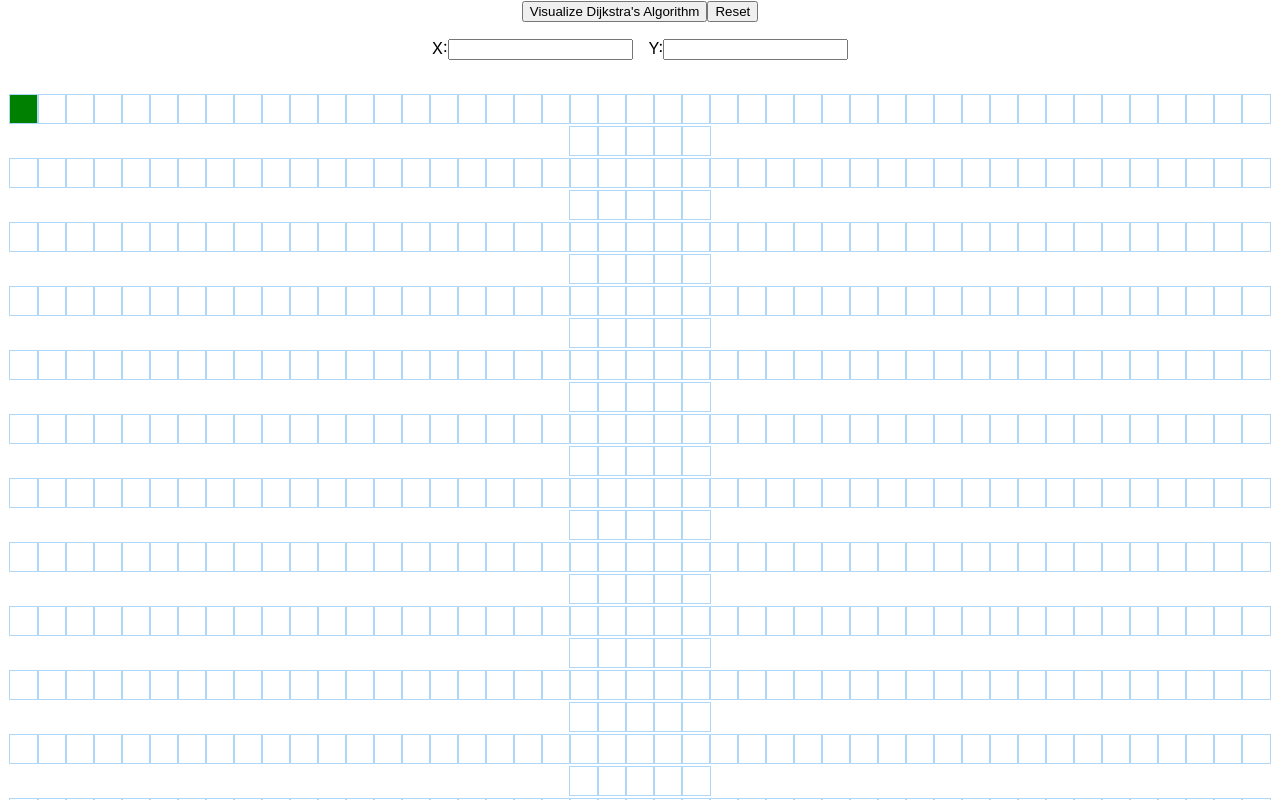
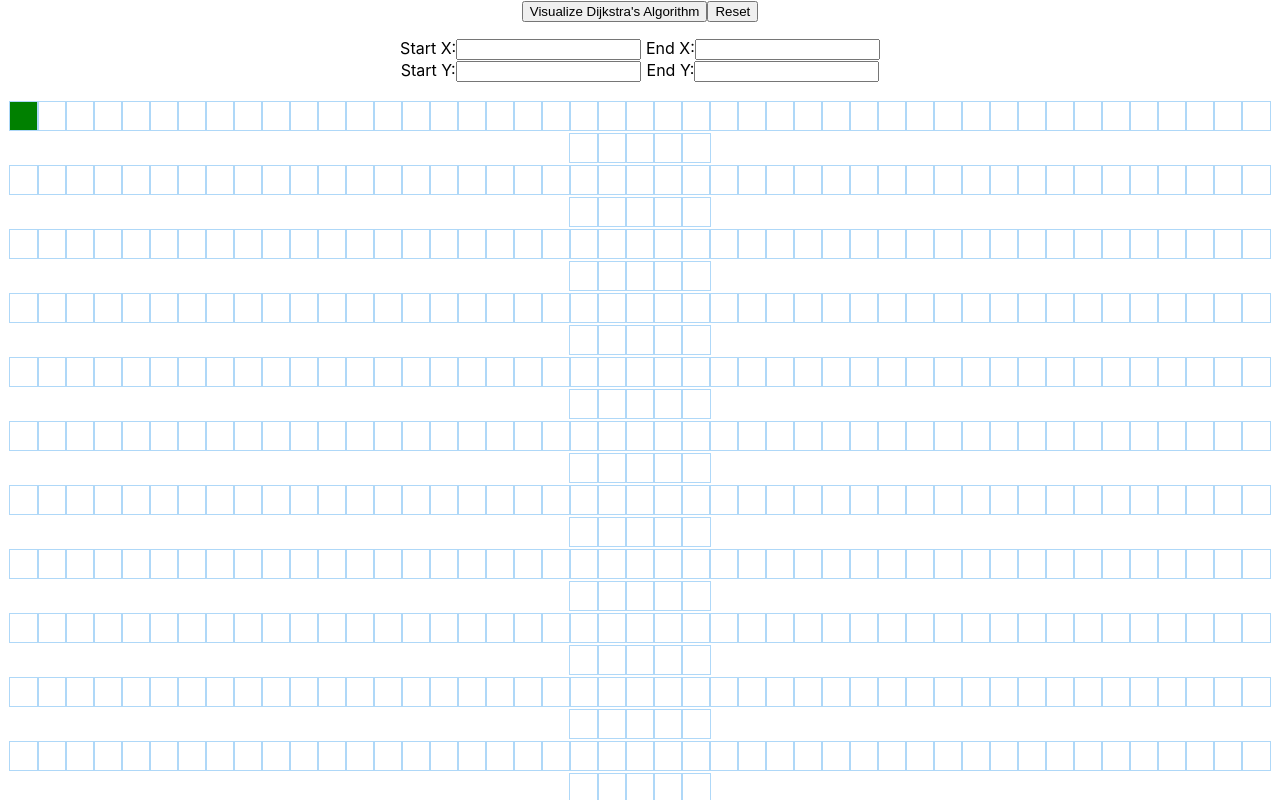
Before and after one commit to clementmihailescu/Pathfinding-Visualizer-Tutorial, a React (Create React App) app: page / in a window 1280 px wide. Shown: the top 800 px of the page. Built offline with nearby package versions, Linux system fonts and the light colour scheme.

Commit message:
add end node state

```diff
--- a/src/PathfindingVisualizer/Node/Node.css
+++ b/src/PathfindingVisualizer/Node/Node.css
@@ -64,16 +64,16 @@
 @keyframes shortestPath {
   0% {
     transform: scale(0.6);
-    background-color: black;
+    background-color: turquoise;
   }
 
   50% {
     transform: scale(1.2);
-    background-color: black;
+    background-color: turquoise;
   }
 
   100% {
     transform: scale(1);
-    background-color: black;
+    background-color: turquoise;
   }
 }
--- a/src/PathfindingVisualizer/PathfindingVisualizer.css
+++ b/src/PathfindingVisualizer/PathfindingVisualizer.css
@@ -1,5 +1,5 @@
 .grid {
-  margin: 35px 0 0;
+  margin: 20px 0 0;
 }
 
 .inlineInput {
@@ -8,6 +8,9 @@
   margin: 1em;
 }
 
-.labelY {
-  margin-left: 1em;
+.labelStartY {
+  margin-right: 0.3em;
 }
+.labelStartX {
+  margin-right: 0.3em;
+}
--- a/src/PathfindingVisualizer/PathfindingVisualizer.jsx
+++ b/src/PathfindingVisualizer/PathfindingVisualizer.jsx
@@ -4,9 +4,6 @@ import {dijkstra, getNodesInShortestPathOrder} from '../algorithms/dijkstra';
 
 
 import './PathfindingVisualizer.css';
-
-const FINISH_NODE_ROW = 19;
-const FINISH_NODE_COL = 49;
 
 
 export default class PathfindingVisualizer extends Component {
@@ -17,6 +14,8 @@ export default class PathfindingVisualizer extends Component {
       mouseIsPressed: false,
       startNodeY: 0,
       startNodeX:0,
+      endNodeY: 19,
+      endNodeX: 49,
     }
     this.handleChange = this.handleChange.bind(this);
     createNode = createNode.bind(this);
@@ -70,17 +69,31 @@ export default class PathfindingVisualizer extends Component {
     }
   }
   handleChange() {
-    let inputX = (document.getElementById("myInputX").value);
-    let inputY = (document.getElementById("myInputY").value);
-    if ( isNaN(inputX) === true || inputX > 49 || inputX < 0) {
-      return inputX = 0;
+    let startPutX = (document.getElementById("myStartInputX").value);
+    let startPutY = (document.getElementById("myStartInputY").value);
+    let endPutX = (document.getElementById("myEndInputX").value);
+    let endPutY = (document.getElementById("myEndInputY").value);
+    if ( isNaN(startPutX) === true || startPutX > 49 || startPutX < 0) {
+      return startPutX = 0;
     }
-    if ( isNaN(inputY) === true || inputY > 19 || inputY < 0) {
-      return inputY = 0;
+    if ( isNaN(startPutY) === true || startPutY > 19 || startPutY < 0) {
+      return startPutY = 0;
+    }
+    if ( isNaN(endPutX) === true || endPutX > 49 || endPutX < 0) {
+      return endPutX = 49;
+    }
+    if ( isNaN(endPutY) === true || endPutY > 19 || endPutY < 0) {
+      return endPutY = 19;
     }
     const {grid} = this.state
-    this.setState({startNodeY: Number(inputY), startNodeX: Number(inputX)}, () =>
+    this.setState({startNodeY: Number(startPutY), startNodeX: Number(startPutX)}, () =>
       grid[this.state.startNodeY][this.state.startNodeX].isStart = true &&
+      // grid[this.state.endNodeY][this.state.endNodeX].isFinish &&
+      this.setState({grid: getInitialGrid()})
+    )
+    this.setState({endNodeY: Number(endPutY), endNodeX: Number(endPutX)}, () =>
+    grid[this.state.endNodeY][this.state.endNodeX].isFinish = true &&
+    // grid[this.state.endNodeY][this.state.endNodeX].isFinish &&
     this.setState({grid: getInitialGrid()})
   )
   }
@@ -90,7 +103,7 @@ export default class PathfindingVisualizer extends Component {
   visualizeDijkstra() {
     const {grid} = this.state;
     const startNode = grid[this.state.startNodeY][this.state.startNodeX];
-    const finishNode = grid[FINISH_NODE_ROW][FINISH_NODE_COL];
+    const finishNode = grid[this.state.endNodeY][this.state.endNodeX];
     const visitedNodesInOrder = dijkstra(grid, startNode, finishNode);
     const nodesInShortestPathOrder = getNodesInShortestPathOrder(finishNode);
     this.animateDijkstra(visitedNodesInOrder, nodesInShortestPathOrder);
@@ -109,18 +122,34 @@ export default class PathfindingVisualizer extends Component {
           Reset
         </button>
         <div className='inlineInput'>
+          <div>
+            <form>
+              <label className='labelStartX'>
+                Start X:
+                <input id="myStartInputX" type="text" onChange={this.handleChange}/>
+              </label>
+            </form>
+            <form>
+              <label className='labelStartY'>
+                Start Y:
+                <input id="myStartInputY" type="text" onChange={this.handleChange}/>
+              </label>
+            </form>
+          </div>
+          <div>
             <form>
               <label className='labelX'>
-              X:
-              <input id="myInputX" type="text" onChange={this.handleChange}/>
+                End X:
+                <input id="myEndInputX" type="text" onChange={this.handleChange}/>
               </label>
             </form>
             <form>
               <label className='labelY'>
-              Y:
-              <input id="myInputY" type="text" onChange={this.handleChange}/>
+                End Y:
+                <input id="myEndInputY" type="text" onChange={this.handleChange}/>
               </label>
             </form>
+          </div>
          </div>
         <div className="grid">
           {grid.map((row, rowIdx) => {
@@ -172,7 +201,7 @@ function createNode(col, row) {
     col,
     row,
     isStart: row === this.state.startNodeY && col === this.state.startNodeX,
-    isFinish: row === FINISH_NODE_ROW && col === FINISH_NODE_COL,
+    isFinish: row === this.state.endNodeY && col === this.state.endNodeX,
     distance: Infinity,
     isVisited: false,
     isWall: false,
```
Lines whose indentation alone changed are shown as unchanged.
